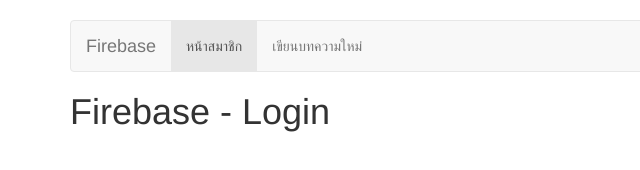
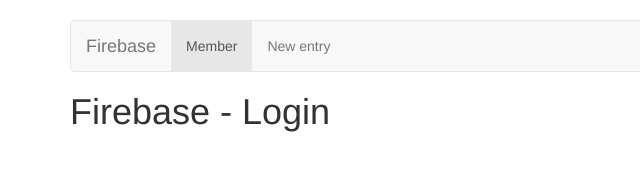
Before and after one commit to earthchie/Firebase-CRUD-Example, a plain HTML site: page login.html in a window 1280 px wide. Shown: the full height of the page, 0-640 px from the left. Drawn offline with nearby package versions, Linux system fonts and the light colour scheme; no server answers.

Commit message:
Translate Thai to English

```diff
--- a/login.html
+++ b/login.html
@@ -34,8 +34,8 @@
                 </div>
                 <div class="collapse navbar-collapse" id="nav">
                     <ul class="nav navbar-nav">
-                        <li class="active"><a href="login.html">หน้าสมาชิก</a></li>
-                        <li><a href="create.html">เขียนบทความใหม่</a></li>
+                        <li class="active"><a href="login.html">Member</a></li>
+                        <li><a href="create.html">New entry</a></li>
                     </ul>
                 </div>
             </div>
@@ -50,13 +50,13 @@
     <script src="https://maxcdn.bootstrapcdn.com/bootstrap/3.3.2/js/bootstrap.min.js"></script>
     <script src="https://www.gstatic.com/firebasejs/3.3.0/firebase.js"></script>
 
-    <!-- plugins ช่วยทำระบบสมาชิก -->
+    <!-- member plugins -->
     <script src="https://www.gstatic.com/firebasejs/ui/live/0.4/firebase-ui-auth.js"></script>
     <link type="text/css" rel="stylesheet" href="https://www.gstatic.com/firebasejs/ui/live/0.4/firebase-ui-auth.css" />
-    <!-- End - plugins ช่วยทำระบบสมาชิก -->
+    <!-- End - member plugins -->
 
     <script>
-        // แก้ firebase config ตรงนี้
+        // firebase config
         var config = {
             apiKey: "AIzaSyBqxEP00IKEgI163DnTRluzxIHwesx_QLQ",
             authDomain: "example-crud-blog-d4912.firebaseapp.com",
@@ -68,25 +68,25 @@
         /////////////////////////////////////
 
 
-        /*****************\
-         * เช็คสถานะล็อคอิน *
-        \*****************/
+        /**********************\
+         * Check login status *
+        \**********************/
 
         firebase.auth().onAuthStateChanged(function (user) {
-            if (user) { // ถ้าล็อคอินเอาไว้อยู่แล้ว...
+            if (user) { // if already logged in
                 window.location.href = 'profile.html';
             }
         });
 
         /*******************\
-         * คอนฟิก Login UI *
+         * init Login UI *
         \*******************/
 
         // FirebaseUI config.
         var uiConfig = {
             'signInSuccessUrl': false,
             'signInOptions': [
-              // comments อันที่ไม่ใช้ทิ้งได้เลย
+              // comment unused sign-in method
               firebase.auth.GoogleAuthProvider.PROVIDER_ID,
               firebase.auth.FacebookAuthProvider.PROVIDER_ID,
               //firebase.auth.TwitterAuthProvider.PROVIDER_ID,
```
